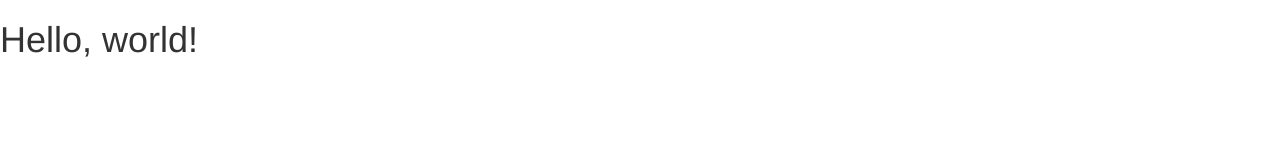
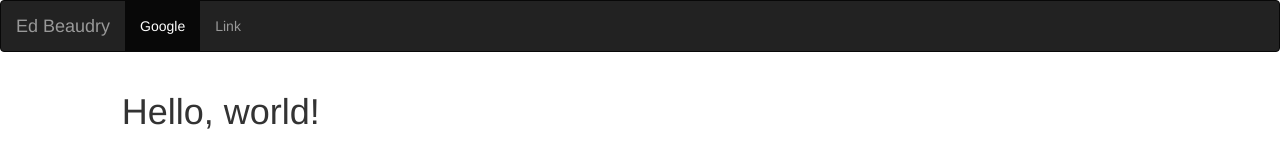
Before and after one commit to ebeaudry/firehose-git, a plain HTML site: page index.html in a window 1280 px wide. Drawn offline with nearby package versions, Linux system fonts and the light colour scheme.

Commit message:
Add stuff to make the page work

```diff
--- a/index.html
+++ b/index.html
@@ -14,8 +14,33 @@
     <![endif]-->
   </head>
   <body>
+
+
+<nav class="navbar navbar-inverse" role="navigation">
+  <!-- Brand and toggle get grouped for better mobile display -->
+  <div class="navbar-header">
+    <button type="button" class="navbar-toggle" data-toggle="collapse" data-target="#bs-example-navbar-collapse-1">
+      <span class="sr-only">Toggle navigation</span>
+      <span class="icon-bar"></span>
+      <span class="icon-bar"></span>
+      <span class="icon-bar"></span>
+    </button>
+    <a class="navbar-brand" href="index.html">Ed Beaudry</a>
+  </div>
+
+  <!-- Collect the nav links, forms, and other content for toggling -->
+  <div class="collapse navbar-collapse" id="bs-example-navbar-collapse-1">
+    <ul class="nav navbar-nav">
+      <li class="active"><a href="http://www.google.com">Google</a></li>
+      <li><a href="#">Link</a></li>
+    </ul>
+  </div><!-- /.navbar-collapse -->
+</nav>
+
+
+<div class="col-xs-6 col-xs-offset-3 col-sm-3 col-sm-offset-1">
     <h1>Hello, world!</h1>
-
+</div>
     <!-- jQuery (necessary for Bootstrap's JavaScript plugins) -->
     <script src="https://code.jquery.com/jquery.js"></script>
     <!-- Include all compiled plugins (below), or include individual files as needed -->
```
